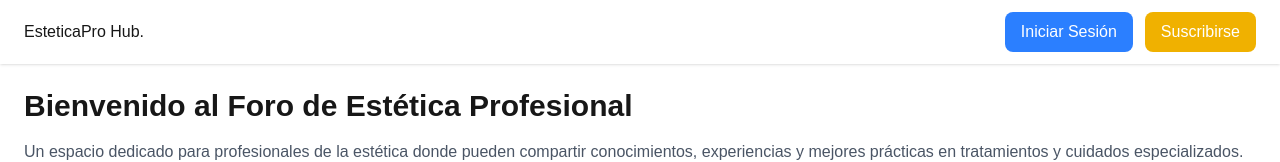
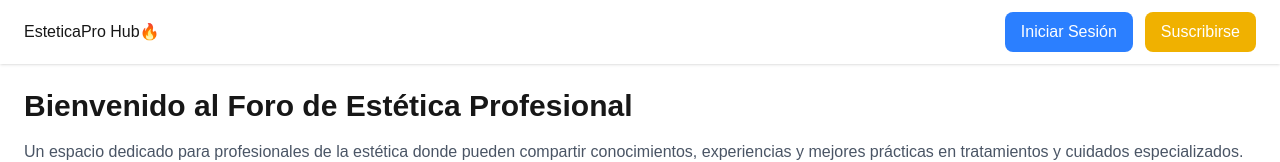
Before and after one commit to appesteticaprohub/EsteticaProHub_U, a Next.js app: page / in a window 1280 px wide. Shown: the top 162 px of the page. Built offline with nearby package versions, Linux system fonts and the light colour scheme; no server answers; the database is empty.

Commit message:
Prueba final cambio repositorio

```diff
--- a/src/components/Header.tsx
+++ b/src/components/Header.tsx
@@ -3,7 +3,7 @@ import Link from 'next/link';
 export default function Header() {
   return (
     <div className="w-full bg-white shadow-sm flex justify-between items-center h-16 py-4 px-6">
-      <div>EsteticaPro Hub.</div>
+      <div>EsteticaPro Hub🔥</div>
       <div className="flex space-x-3">
         <Link href="/login">
           <button className="bg-blue-500 text-white px-4 py-2 rounded-lg">
```
